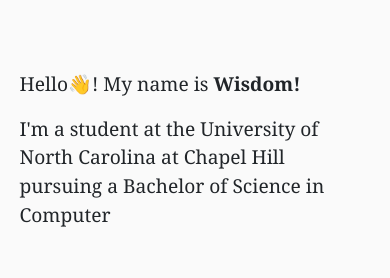
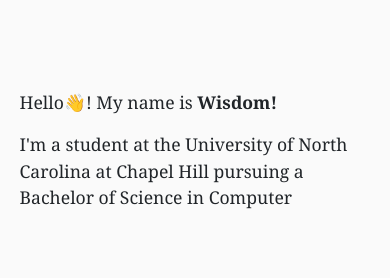
Before and after one commit to wisdom-okwen/website, a React (Create React App) app: page / in a window 390 px wide. Shown: the part 533-811 px from the top of the page. Built offline with nearby package versions, Linux system fonts and the light colour scheme.

Commit message:
Update fontsize

```diff
--- a/src/components/about/About.css
+++ b/src/components/about/About.css
@@ -148,11 +148,11 @@
     }
 
     .right-container p {
-        font-size: 1.2rem !important;
+        font-size: 1.1rem !important;
     }
 
     .right-container span {
-        font-size: 1.2rem !important;
+        font-size: 1.1rem !important;
     }
 
     #github {
```
